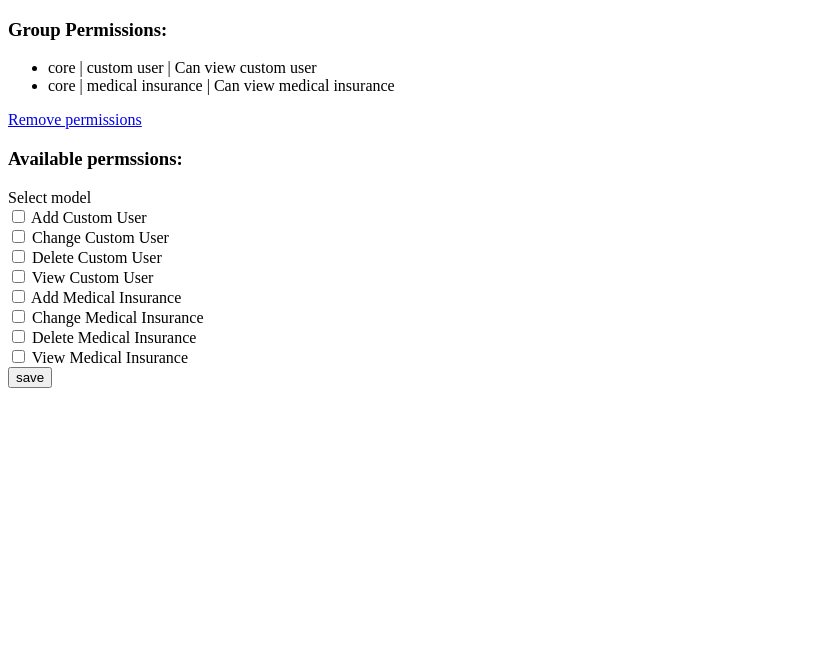
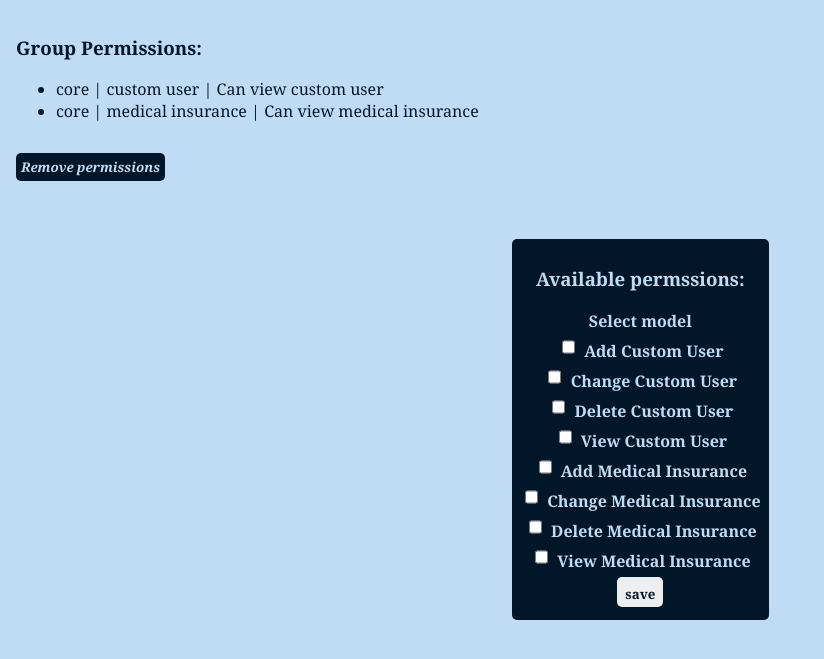
Before and after one commit to Mina777-0/medical_insurance, a Django app: page /core/groups/add_permissions/Editors/ in a window 1280 px wide. Shown: the top 659 px of the page, without its empty margins (0-824 px from the left). Run offline with Django 4.2, Linux system fonts and the light colour scheme; a user stored in the database is signed in.

Commit message:
Update permissions.html

```diff
--- a/core/templates/core/permissions.html
+++ b/core/templates/core/permissions.html
@@ -5,9 +5,82 @@
         <meta name="viewport" content="width=device-width, initial-scale=1.0">
 
         <title>Permissions Page</title>
+
+        <style>
+            body{
+                margin: 0;
+                background-color: rgb(192, 220, 244);
+                font-family:Georgia, 'Times New Roman', Times, serif;
+                color: rgb(2, 22, 41);
+            }
+
+            .perm-sect{
+                margin: 8px;
+                padding: 8px;
+            }
+
+            .perm-sect a button {
+                margin-top: 15px;
+                padding: 5px;
+                background-color: rgb(2, 22, 41);
+                color: rgb(192, 220, 244);
+                font-family: Georgia, 'Times New Roman', Times, serif;
+                font-weight: bold;
+                font-style: oblique;
+                border: thin;
+                border-radius: 5px;
+                width:fit-content;
+                height: max-content;
+            }
+            .perm-sect a button:hover {
+                cursor: pointer;
+            }
+
+            .form-sect{
+                margin-top: 50px;
+                margin-left: 40%;
+                padding: 8px;
+                background-color: rgb(2, 22, 41);
+                color: rgb(192, 220, 244);
+                font-family: Georgia, 'Times New Roman', Times, serif;
+                font-weight: bold;
+                width: fit-content;
+                height: max-content;
+                text-align: center;
+                border: thin;
+                border-radius: 5px;
+            }
+
+            .form-sect input{
+                border: thin;
+                border-radius: 5px;
+                color: rgb(2, 22, 41);
+                width: 75%px;
+                height: 20px;
+                padding: 8px;
+                margin: 5px;
+                font-family: Georgia, 'Times New Roman', Times, serif;
+                font-weight: bold;
+            }
+
+            .form-sect button{
+                border: thin;
+                border-radius: 5px;
+                color: rgb(2, 22, 41);
+                width: 25%px;
+                height: 30px;
+                padding: 8px;
+                margin: 5px;
+                font-family: Georgia, 'Times New Roman', Times, serif;
+                font-weight: bold;
+                cursor: pointer;
+            }
+
+
+        </style>
     </head>
     <body>
-        <div>
+        <div class="perm-sect">
             <h3>Group Permissions:</h3>
             <ul>
                 {% for permission in permissions %}
@@ -16,9 +89,9 @@
                     <li>This group isn't assigned permissions</li>
                 {% endfor %}
             </ul>
-            <a href="{% url 'remove_permissions' group.name %}">Remove permissions</a>
+            <a href="{% url 'remove_permissions' group.name %}"><button>Remove permissions</button></a>
         </div>
-        <div>
+        <div class="form-sect">
             <h3>Available permssions:</h3>
             <form id="permission-form" method="post" action="{% url 'add_permissions' group.name %}">
                 {% csrf_token %}
```
